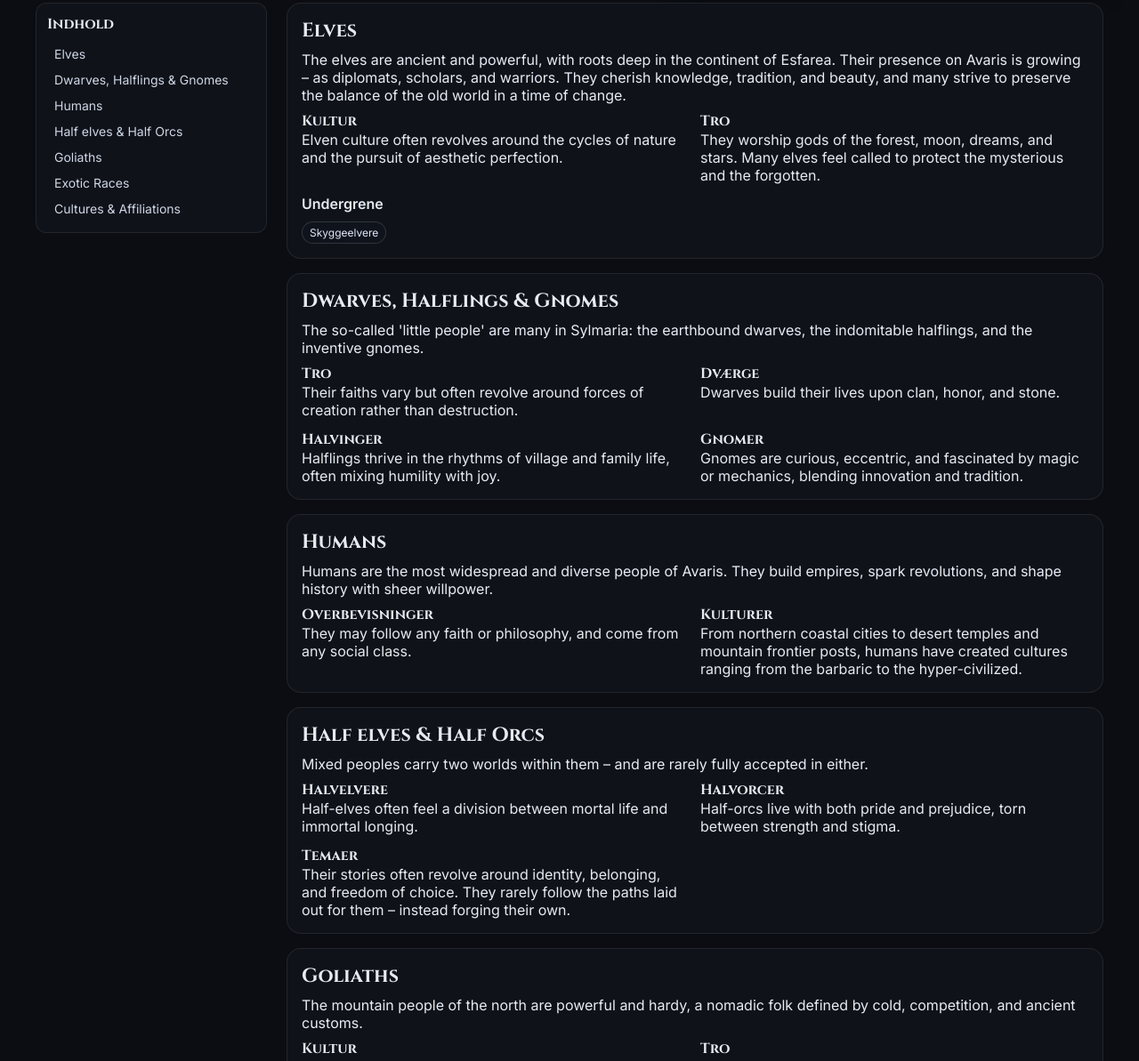
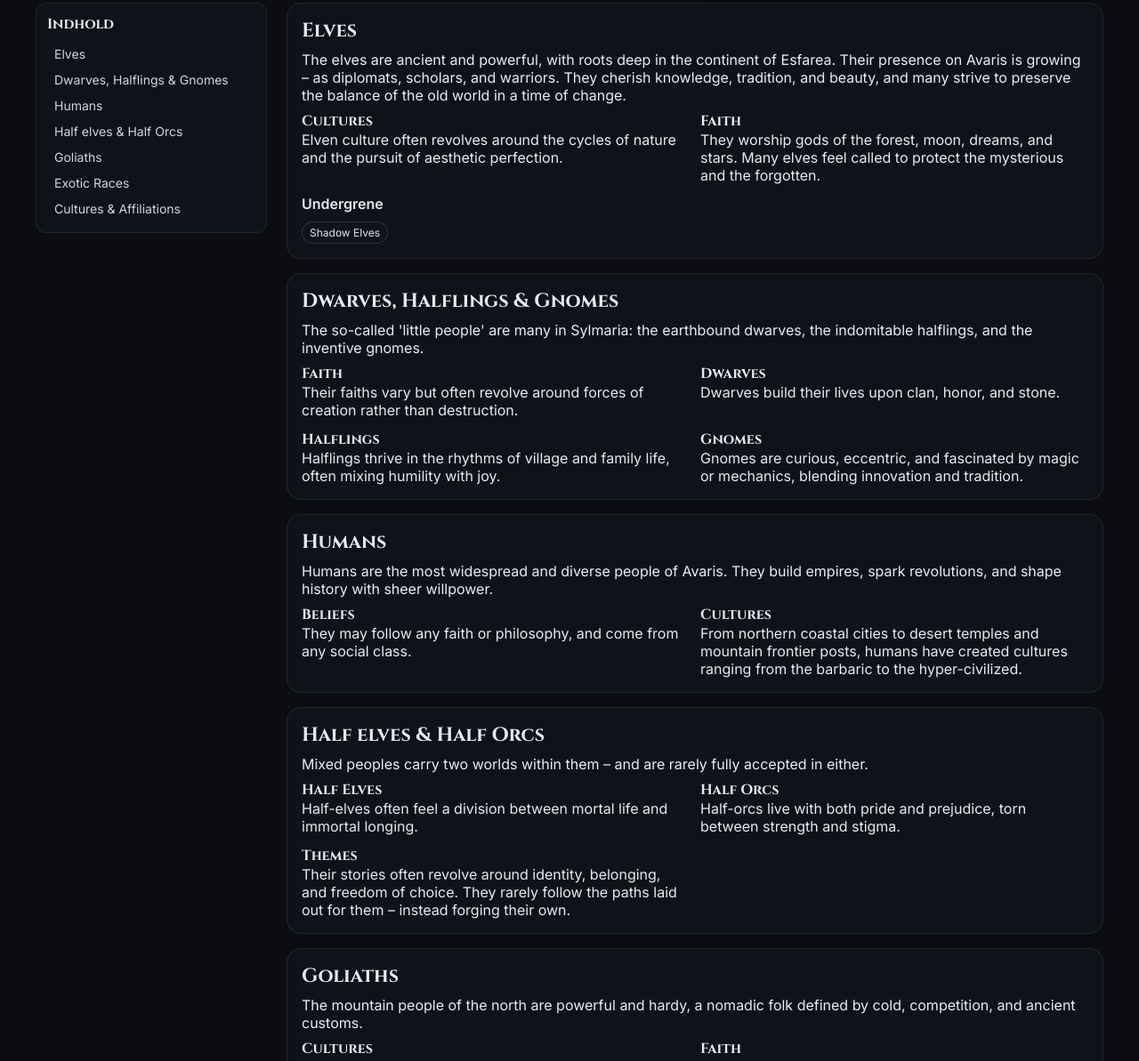
Before and after one commit to Fonhuss/Sylmaria, a plain HTML site: page racer-kulturer.html in a window 1280 px wide. Shown: the part 372-1565 px from the top of the page at 89% size. Drawn offline with Linux system fonts and the light colour scheme.

Commit message:
Update racer-kulturer.html

```diff
--- a/racer-kulturer.html
+++ b/racer-kulturer.html
@@ -144,9 +144,9 @@
 
     function labelize(key){
       const map = {
-        culture:'Kultur', faith:'Tro', beliefs:'Overbevisninger', cultures:'Kulturer', dwarves:'Dværge', halflings:'Halvinger', gnomes:'Gnomer',
-        half_elves:'Halvelvere', half_orcs:'Halvorcer', duty:'Pligt', themes:'Temaer', note:'Note', world:'Verden', questions:'Spørgsmål', theme:'Tema', purpose:'Formål',
-        shadow_elves:'Skyggeelvere'
+        culture:'Cultures', faith:'Faith', beliefs:'Beliefs', cultures:'Cultures', dwarves:'Dwarves', halflings:'Halflings', gnomes:'Gnomes',
+        half_elves:'Half Elves', half_orcs:'Half Orcs', duty:'Duty', themes:'Themes', note:'Note', world:'World', questions:'Questions', theme:'Theme', purpose:'Purpose',
+        shadow_elves:'Shadow Elves'
       };
       return map[key] || key.replace(/_/g,' ').replace(/\b\w/g, m=>m.toUpperCase());
     }
```
